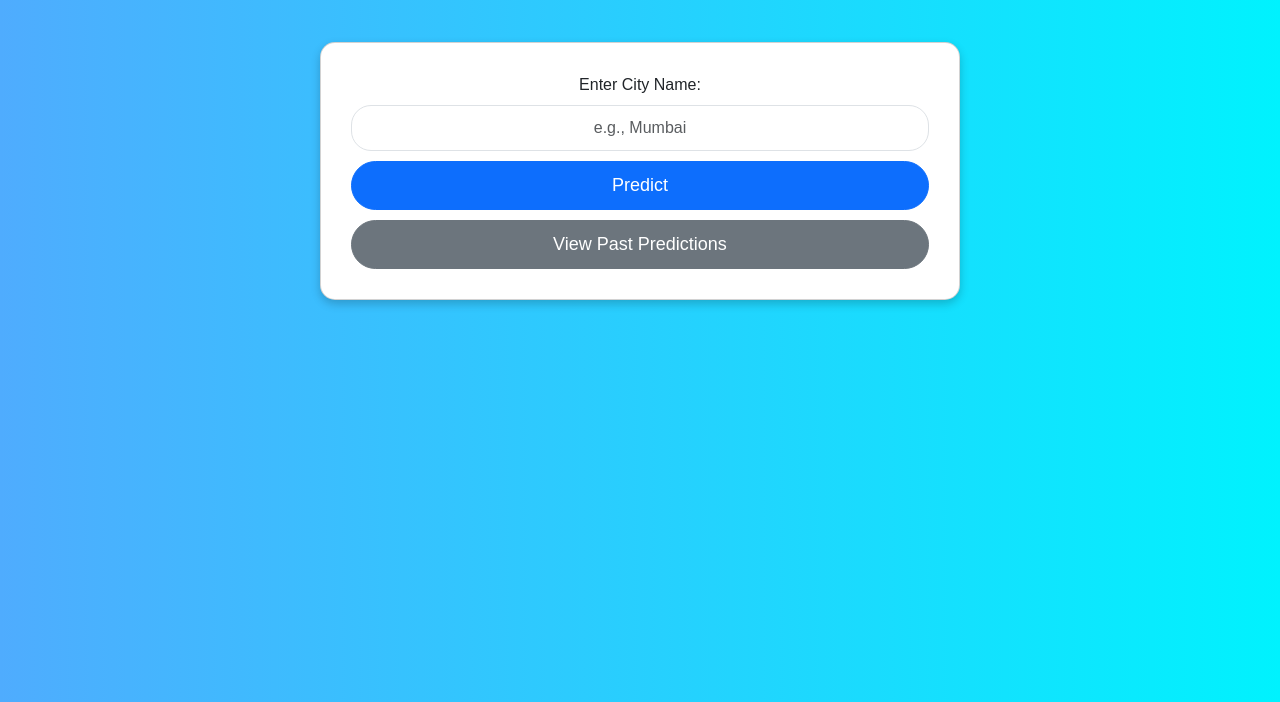
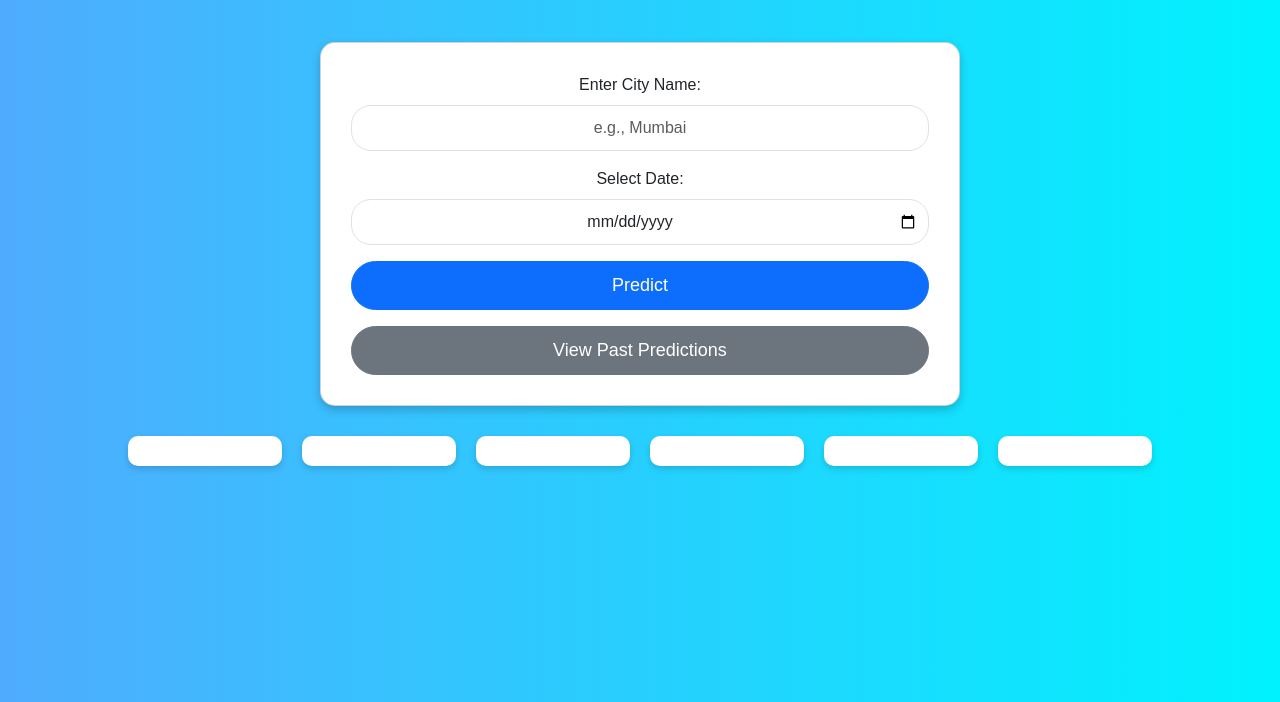
Before and after one commit to Gori123456/Flask-Weather-Prediction-, a Flask app: page / in a window 1280 px wide. Shown: the part 98-800 px from the top of the page. Run offline with Flask 3, Linux system fonts and the light colour scheme; parts of the project's set-up code (start-up, migrations or seed data) failed here and were passed over.

Commit message:
Update main.html

```diff
--- a/templates/main.html
+++ b/templates/main.html
@@ -100,16 +100,21 @@
     </style>
 </head>
 <body>
-    <div class="header">🌤 Weather Prediction</div>
+    <div class="header" onclick="location.reload()">🌤 Weather Prediction</div>
     <div class="card">
         <label for="city" class="form-label">Enter City Name:</label>
         <input type="text" id="city" class="form-control" placeholder="e.g., Mumbai">
-        <button class="btn btn-primary" onclick="getPrediction()">Predict</button>
-        <button class="btn btn-secondary" onclick="showPredictions()">View Past Predictions</button>
+
+        <label for="date" class="form-label mt-3">Select Date:</label>
+        <input type="date" id="date" class="form-control">
+
+        <button class="btn btn-primary mt-3" onclick="getPrediction()">Predict</button>
+        <button class="btn btn-secondary mt-3" onclick="showPredictions()">View Past Predictions</button>
     </div>
 
-    <div id="result" class="result-container" style="display: none;">
+    <div id="result" class="result-container">
         <div class="result-box" id="city-name"></div>
+        <div class="result-box" id="date-predicted"></div>
         <div class="result-box" id="min-temp"></div>
         <div class="result-box" id="max-temp"></div>
         <div class="result-box" id="precipitation"></div>
@@ -138,16 +143,21 @@
     <script>
         function getPrediction() {
             const city = document.getElementById("city").value;
+            const date = document.getElementById("date").value;
 
             if (!city) {
                 alert("Please enter a city name!");
+                return;
+            }
+            if (!date) {
+                alert("Please select a date!");
                 return;
             }
 
             fetch("http://127.0.0.1:5000/predict", {
                 method: "POST",
                 headers: { "Content-Type": "application/json" },
-                body: JSON.stringify({ city: city })
+                body: JSON.stringify({ city: city, date: date })
             })
             .then(response => response.json())
             .then(data => {
@@ -155,6 +165,7 @@
                     document.getElementById("result").innerHTML = `<span class="text-danger">Error: ${data.error}</span>`;
                 } else {
                     document.getElementById("city-name").innerHTML = `🌍 City: ${data.city}`;
+                    document.getElementById("date-predicted").innerHTML = `📅 Date: ${data.date}`;
                     document.getElementById("min-temp").innerHTML = `🌡 Min Temp: ${data.tmin}°C`;
                     document.getElementById("max-temp").innerHTML = `🔥 Max Temp: ${data.tmax}°C`;
                     document.getElementById("precipitation").innerHTML = `🌧 Precipitation: ${data.prcp} mm`;
```
